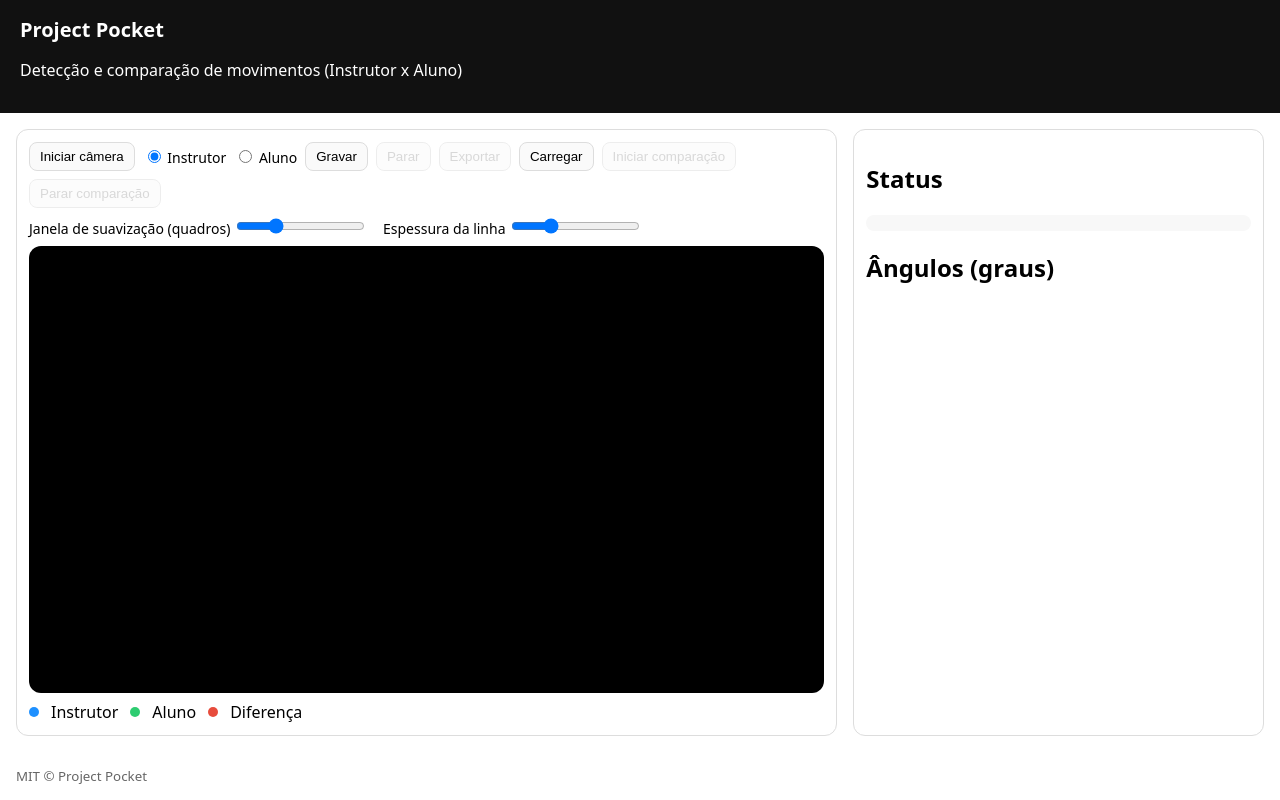
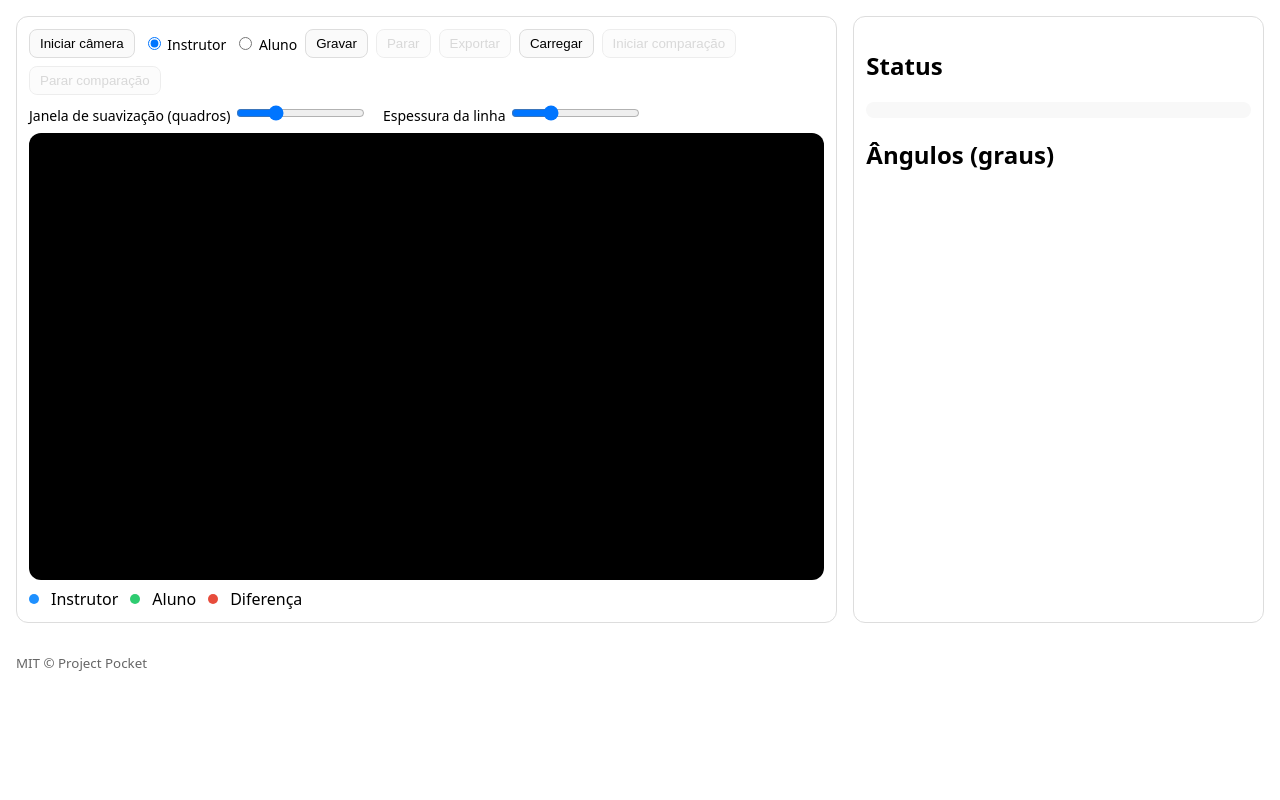
Before and after one commit to juliotsukamotobc/ProjectPocket, a plain HTML site: page index.html in a window 1280 px wide. Drawn offline with Linux system fonts and the light colour scheme.

Commit message:
Remove header block from landing page

```diff
--- a/index.html
+++ b/index.html
@@ -12,11 +12,6 @@
   </script>
 </head>
 <body>
-  <header>
-    <h1>Project Pocket</h1>
-    <p>Detecção e comparação de movimentos (Instrutor x Aluno)</p>
-  </header>
-
   <main class="grid">
     <section class="panel">
       <div class="controls">
```
